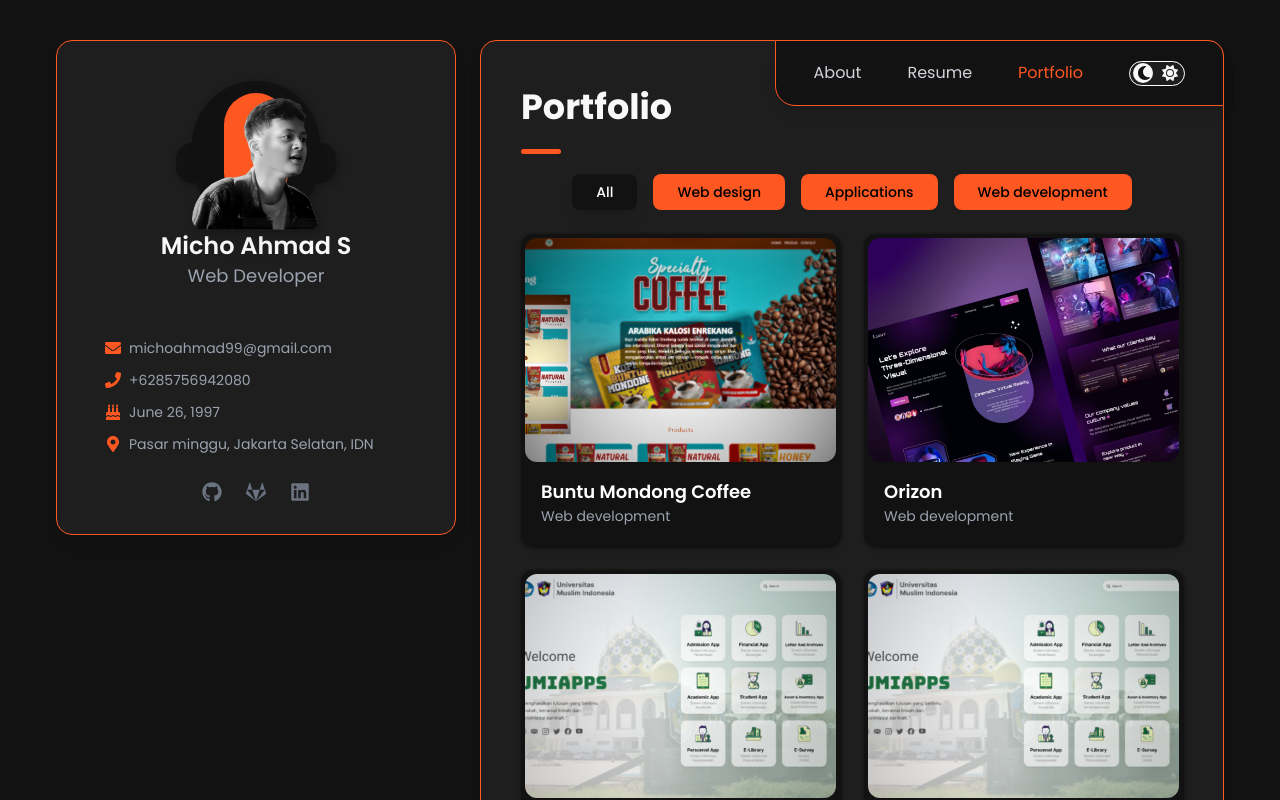
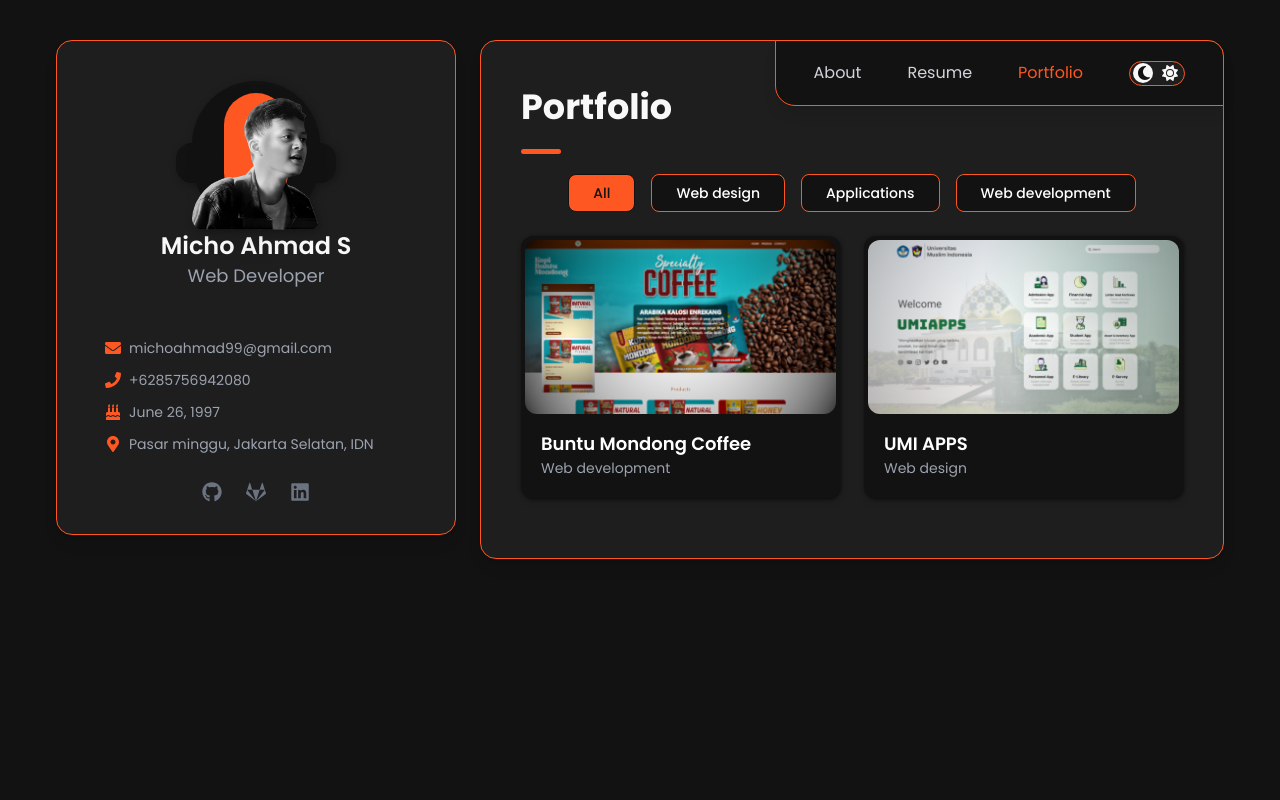
Before and after one commit to miko-ahmad/web-porto-v1, a React (Vite) app: page /portfolio in a window 1280 px wide. Shown: the top 800 px of the page. Built offline with nearby package versions, Linux system fonts and the light colour scheme.

Commit message:
update border ui

```diff
--- a/src/components/navbar/Navbar.jsx
+++ b/src/components/navbar/Navbar.jsx
@@ -11,7 +11,7 @@
 export default function Navbar({ toggleMode, darkMode }) {
   return (
     <nav
-      className="fixed bottom-0 left-0 w-full xl:dark:bg-darkOne xl:bg-lightOne shadow-lg bg-opacity-50 backdrop-blur-[10px] border border-darkFive rounded-t-[12px] z-[50]
+      className="fixed bottom-0 left-0 w-full xl:dark:bg-darkOne xl:bg-gray-300 shadow-lg bg-opacity-50 backdrop-blur-[10px] border border-darkFive rounded-t-[12px] z-[50]
            xl:absolute xl:top-0 xl:bottom-auto xl:left-auto xl:right-0 xl:w-max xl:rounded-bl-[20px] xl:rounded-t-[0] xl:rounded-tr-2xl xl:px-[20px]"
     >
       <ul className="flex flex-wrap justify-center items-center px-[10px] lg:gap-[30px] p-3">
--- a/src/components/navbar/ToggleModeComponents.jsx
+++ b/src/components/navbar/ToggleModeComponents.jsx
@@ -12,7 +12,7 @@
 
       <div
         onClick={toggleMode}
-        className=" w-[56px] h-[25px] bg-lightOne dark:bg-darkTwo border dark:border-lightTwo border-darkOne rounded-full flex items-center justify-between relative cursor-pointer z-20"
+        className=" w-[56px] h-[25px] bg-lightOne dark:bg-darkTwo border border-darkFive  rounded-full flex items-center justify-between relative cursor-pointer z-20"
       >
         <div
           className={
--- a/src/components/sidebar/Sidebar.jsx
+++ b/src/components/sidebar/Sidebar.jsx
@@ -25,7 +25,7 @@
             <h2 className="whitespace-nowrap text-center dark:text-lightOne font-semibold text-sm sm:text-2xl ">
               Micho Ahmad S
             </h2>
-            <p className=" text-xs sm:text-lg  text-center text-gray-400 pb-2 rounded-t-xl  m-auto  ">
+            <p className=" text-xs sm:text-lg  text-center dark:text-gray-400 text-gray-600 pb-2 rounded-t-xl  m-auto  ">
               Web Developer
             </p>
           </div>
--- a/src/components/skills/Skills.jsx
+++ b/src/components/skills/Skills.jsx
@@ -13,20 +13,20 @@
   return (
     <div className="pb-5">
       <div className="flex items-center gap-3 p-2">
-        <div className=" relative flex items-center justify-center w-[30px] h-[30px] sm:w-[48px] sm:h-[48px] rounded-[8px] sm:rounded-[12px] text-[16px] sm:text-[18px]  shadow-custom-dark bg-custom-gradient z-[1]">
+        <div className=" relative flex items-center justify-center w-[30px] h-[30px] sm:w-[48px] sm:h-[48px] rounded-[8px] sm:rounded-[12px] text-[16px] sm:text-[18px]  shadow-custom-dark dark:bg-custom-gradient bg-gray-300 z-[1] border border-darkFive">
           <FaCode className=" p-[4px] text-[28px] " />
         </div>
         <h2 className="text-2xl font-bold">My Skills</h2>
       </div>
       <div data-aos="fade-right" data-aos-duration="500" className=" mx-6 mt-2">
-        <div className="  rounded-lg shadow-md dark:bg-darkOne bg-lightOne px-12 py-6 pt-8">
+        <div className="  rounded-lg shadow-md dark:bg-darkOne bg-gray-300 px-12 py-6 pt-8 border border-darkFive">
           {skills.map((skill, index) => (
             <div key={index} className="mb-4">
               <div className="flex justify-between mb-1 dark:text-white text-darkOne">
                 <span className=" font-semibold">{skill.name}</span>
                 <span className="">{skill.level}</span>
               </div>
-              <div className="w-full bg-gray-900 rounded-full h-2.5">
+              <div className="w-full dark:bg-darkTwo bg-lightOne rounded-full h-2.5">
                 <div
                   className="bg-darkFive h-2.5 rounded-full"
                   style={{ width: skill.level }}
--- a/src/pages/About.jsx
+++ b/src/pages/About.jsx
@@ -48,7 +48,7 @@
       <section
         data-aos="fade-right"
         data-aos-duration="500"
-        className="pb-5 text-justify text-gray-400 "
+        className="pb-5 text-justify dark:text-gray-400 text-gray-500 "
       >
         <p>
           Saya seorang Web Developer yang telah bersertifikasi oleh Binar
@@ -81,12 +81,12 @@
           {services.map((service, index) => (
             <div
               key={index}
-              className="dark:bg-darkOne bg-lightOne p-6 shadow-lg rounded-lg flex items-center gap-4"
+              className="dark:bg-darkOne bg-gray-300 p-6 shadow-lg rounded-lg flex items-center gap-4 border border-darkFive"
             >
               {service.icon}
               <div>
                 <h3 className="font-bold text-lg">{service.title}</h3>
-                <p className="text-gray-400">{service.description}</p>
+                <p className="dark:text-gray-400 text-gray-600">{service.description}</p>
               </div>
             </div>
           ))}
--- a/src/pages/Portofolio.jsx
+++ b/src/pages/Portofolio.jsx
@@ -1,76 +1,75 @@
 import { useState } from "react";
-import projectsData from "../assets/data/projectData";
-import { AiOutlineEye } from "react-icons/ai"; // Import icon React
+// import projectsData from "../assets/data/projectData";
+import { AiOutlineEye } from "react-icons/ai";
+import { FaGithub } from "react-icons/fa";
+
+
+
+import IMG1 from "../assets/img/porto/portfolio-img1.png";
+import IMG2 from "../assets/img/porto/portfolio-img2.png";
+import IMG3 from "../assets/img/porto/portfolio-img3.png";
+
+const projectsData = [
+  {
+    id: 1,
+    title: "Buntu Mondong Coffee",
+    category: "Web development",
+    image: IMG1,
+    demoLink: "https://buntumondongcoffee.vercel.app",
+    sourceLink: "https://github.com/miko-ahmad/buntu-mondong-Coffe",
+  },
+  {
+    id: 2,
+    title: "UMI APPS",
+    category: "Web design",
+    image: IMG3,
+    demoLink: "/",
+    sourceLink: "/",
+  },
+];
+
+
+
+const categories = ["All", "Web design", "Applications", "Web development"];
+
 const Portofolio = () => {
   const [selectedCategory, setSelectedCategory] = useState("All");
 
-  const categories = ["All", "Web design", "Applications", "Web development"];
-
-  // Filter project berdasarkan kategori yang dipilih
   const filteredProjects =
     selectedCategory === "All"
       ? projectsData
       : projectsData.filter((project) => project.category === selectedCategory);
 
   return (
-    <div className="container  dark:bg-darkTwo bg-lightTwo  mx-auto p-[24px] xl:p-[40px]  shadow-lg rounded-2xl p-8 border border-darkFive">
+    <div className="container  dark:bg-darkTwo bg-lightTwo  mx-auto p-[24px] xl:p-[40px] dark:text-white text-textLight shadow-lg rounded-2xl p-8 border border-darkFive">
       <header className="pb-5">
-        <h2 className="relative dark:text-lightOne text-darkFive text-[35px] font-bold pb-5 after:content-[''] after:absolute after:bottom-0 after:left-0 after:bg-darkFive after:rounded-[3px] sm:after:w-[40px] sm:after:h-[5px]">
+        <h2 className="relative text-[35px] dark:text-lightOne text-darkOne font-bold pb-5 after:content-[''] after:absolute after:bottom-0 after:left-0 after:bg-darkFive after:rounded-[3px] sm:after:w-[40px] sm:after:h-[5px]">
           Portfolio
         </h2>
       </header>
+
       <div className="pb-5">
         <div
+          className="flex flex-wrap gap-4 mb-6 justify-center"
           data-aos="fade-right"
-          className="flex flex-wrap gap-4 mb-6 justify-center"
         >
           {categories.map((category) => (
-            <button
+            <CategoryButton
               key={category}
-              className={`px-6 py-2 text-sm font-medium rounded-lg transition duration-300 ${
-                selectedCategory === category
-                  ? "bg-darkOne text-white shadow-lg"
-                  : "bg-gray-200 hover:bg-gray-300 dark:bg-darkFive dark:hover:bg-darkOne"
-              }`}
+              category={category}
+              isActive={selectedCategory === category}
               onClick={() => setSelectedCategory(category)}
-            >
-              {category}
-            </button>
+            />
           ))}
         </div>
+
         <ul
           data-aos="fade-right"
           data-aos-duration="500"
-          className="grid grid-cols-1 sm:grid-cols-2 md:grid-cols-2 gap-6"
+          className="grid grid-cols-1 sm:grid-cols-2 md:grid-cols-2 gap-6 justify-center"
         >
           {filteredProjects.map((project) => (
-            <li
-              key={project.id}
-              className=" group p-1 dark:bg-darkOne bg-gray-200 dark:text-white text-darkOne rounded-xl overflow-hidden shadow-md hover:shadow-xl transition duration-300 drop-shadow-darkShadow max-w-[420px]"
-            >
-              <a href="#" className="block">
-                <figure className="relative">
-                  <img
-                    src={
-                      typeof project.image === "string"
-                        ? project.image
-                        : require(`${project.image}`).default
-                    }
-                    alt={project.title}
-                    className="w-full h-56 object-cover rounded-xl"
-                  />
-                  {/* Icon ditampilkan saat hover */}
-                  <div className="absolute inset-0 flex items-center justify-center bg-black bg-opacity-50 opacity-0 group-hover:opacity-100 transition duration-300">
-                    <AiOutlineEye size={30} className="text-white" />
-                  </div>
-                </figure>
-
-                <div className="p-4">
-                  <h3 className="text-lg font-semibold">{project.title}</h3>
-                  <p className="text-sm text-gray-400">{project.category}</p>
-                </div>
-              </a>
-            </li>
+            <ProjectCard key={project.id} project={project} />
           ))}
         </ul>
       </div>
@@ -78,4 +77,62 @@
   );
 };
 
+const CategoryButton = ({ category, isActive, onClick }) => {
+  return (
+    <button
+      onClick={onClick}
+      className={`px-6 py-2  text-sm font-medium rounded-lg transition duration-300  border border-darkFive ${
+        isActive
+          ? "bg-darkFive text-darkOne  border border-darkFive dark:border-darkOne "
+          : "bg-gray-300 dark:bg-darkOne hover:dark:bg-darkFive  hover:bg-darkFive "
+      }`}
+    >
+      {category}
+    </button>
+  );
+};
+
+const ProjectCard = ({ project }) => {
+  return (
+    <li className="group p-1 dark:bg-darkOne bg-gray-200 dark:text-white text-darkOne rounded-xl overflow-hidden shadow-md hover:shadow-xl transition duration-300 drop-shadow-darkShadow max-w-[420px]">
+      <figure className="relative">
+        <img
+          src={project.image}
+          alt={project.title}
+          className="w-full h-50 object-cover rounded-xl"
+        />
+        <div className="absolute inset-0 flex flex-row items-center justify-center gap-3 bg-black bg-opacity-50 opacity-0 group-hover:opacity-100 transition duration-300">
+          <a
+            href={project.demoLink}
+            target="_blank"
+            rel="noopener noreferrer"
+            title="View Demo"
+            className="flex flex-col items-center text-white bg-white/10 hover:bg-white/20 p-3 rounded-md transition text-sm"
+          >
+            <AiOutlineEye size={26} />
+            <span className="mt-1">View Demo</span>
+          </a>
+          <a
+            href={project.sourceLink}
+            target="_blank"
+            rel="noopener noreferrer"
+            title="Source Code"
+            className="flex flex-col items-center text-white bg-white/10 hover:bg-white/20 p-3 rounded-md transition text-sm"
+          >
+            <FaGithub size={24} />
+            <span className="mt-1">Source Code</span>
+          </a>
+        </div>
+      </figure>
+
+      <div className="p-4">
+        <h3 className="text-lg font-semibold">{project.title}</h3>
+        <p className="text-sm text-gray-400">{project.category}</p>
+      </div>
+    </li>
+  );
+};
+
+
+
 export default Portofolio;
```
Also changed, not shown: src/pages/Resume.jsx (+8 -8 lines).
